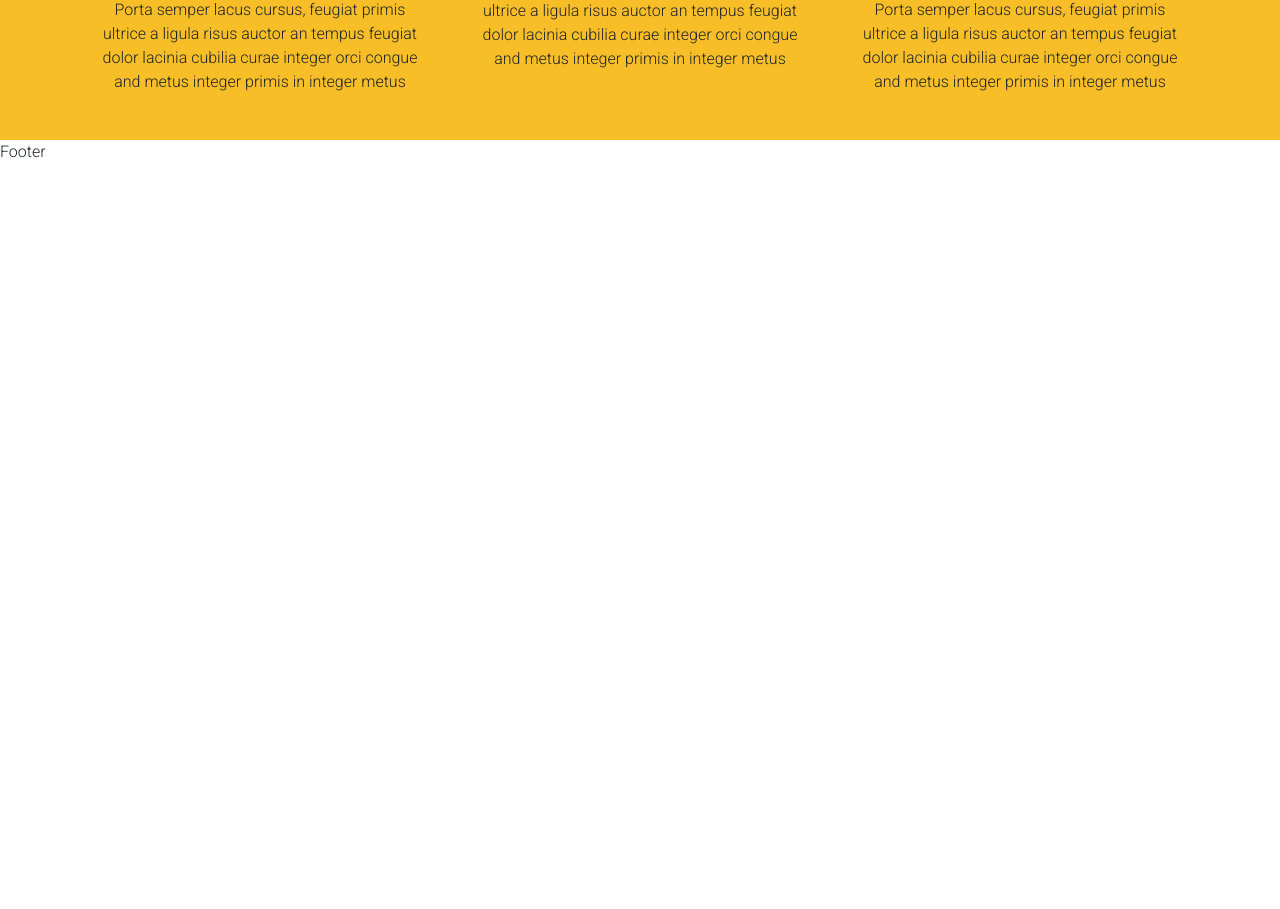
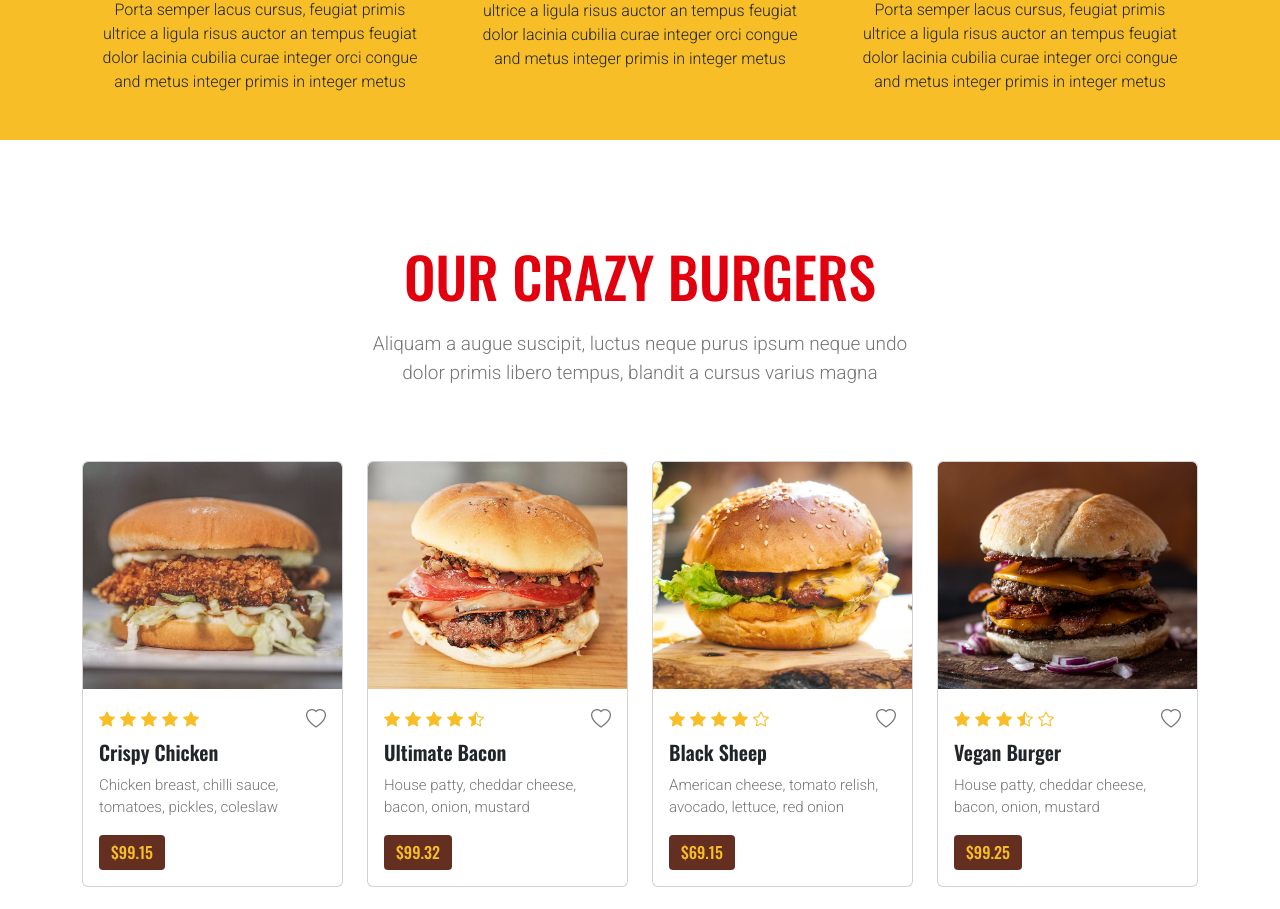
Before and after one commit to Ayushrai83/Gurukul-Restaurant, a React (Create React App) app: page / in a window 1280 px wide. Shown: the part 1856-2765 px from the top of the page. Before the commit the page ends 2020 px from the top, so only its background shows below. Built offline with nearby package versions, Linux system fonts and the light colour scheme.

Commit message:
Added Section 3 Our Menu

```diff
--- /dev/null
+++ b/src/components/Layouts/Cards.js
@@ -0,0 +1,40 @@
+import React from "react";
+import { Col, Card } from "react-bootstrap";
+import { Link } from "react-router-dom";
+
+function Cards({ image, rating, title, paragraph, price, renderRatingIcons }) {
+  return (
+    <Col sm={6} lg={4} xl={3} className="mb-4">
+      <Card className="overflow-hidden">
+        <div className="overflow-hidden">
+          <Card.Img variant="top" src={image} />
+        </div>
+        <Card.Body>
+          <div className="d-flex align-items-center justify-content-between">
+            <div className="item_rating">{renderRatingIcons(rating)}</div>
+            <div className="wishlist">
+              <i class="bi bi-heart"></i>
+            </div>
+          </div>
+
+          <Card.Title>{title}</Card.Title>
+          <Card.Text>{paragraph}</Card.Text>
+
+          <div className="d-flex align-items-center justify-content-between">
+            <div className="menu_price">
+              <h5 className="mb-0">${price}</h5>
+            </div>
+            <div className="add_to_card">
+              <Link to="/">
+                <i class="bi bi-bag me-2"></i>
+                Add To Cart
+              </Link>
+            </div>
+          </div>
+        </Card.Body>
+      </Card>
+    </Col>
+  );
+}
+
+export default Cards;
--- a/src/pages/Home/Home.js
+++ b/src/pages/Home/Home.js
@@ -2,6 +2,7 @@
 import Layout from "../../components/Layouts/Layout";
 import Section1 from "./Section1";
 import Section2 from "./Section2";
+import Section3 from "./Section3";
 
 const Home = () => {
   return (
@@ -12,6 +13,9 @@
 
         {/* Home Section About */}
         <Section2 />
+
+        {/* Home Section Menu */}
+        <Section3 />
       </Layout>
     </>
   );
--- /dev/null
+++ b/src/pages/Home/Section3.js
@@ -0,0 +1,153 @@
+import React from "react";
+import { Container, Row, Col } from "react-bootstrap";
+import Image1 from "../../assets/menu/burger-11.jpg";
+import Image2 from "../../assets/menu/burger-12.jpg";
+import Image3 from "../../assets/menu/burger-13.jpg";
+import Image4 from "../../assets/menu/burger-14.jpg";
+import Image5 from "../../assets/menu/burger-15.jpg";
+import Image6 from "../../assets/menu/burger-16.jpg";
+import Image7 from "../../assets/menu/burger-17.jpg";
+import Image8 from "../../assets/menu/burger-18.jpg";
+import Cards from "../../components/Layouts/Cards";
+import { Link } from "react-router-dom";
+
+// Mock Data Cards
+const mockData = [
+  {
+    id: "0001",
+    image: Image1,
+    title: "Crispy Chicken",
+    paragraph: "Chicken breast, chilli sauce, tomatoes, pickles, coleslaw",
+    rating: 5,
+    price: 99.15,
+  },
+  {
+    id: "0002",
+    image: Image2,
+    title: "Ultimate Bacon",
+    paragraph: "House patty, cheddar cheese, bacon, onion, mustard",
+    rating: 4.5,
+    price: 99.32,
+  },
+  {
+    id: "0003",
+    image: Image3,
+    title: "Black Sheep",
+    paragraph: "American cheese, tomato relish, avocado, lettuce, red onion",
+    rating: 4,
+    price: 69.15,
+  },
+  {
+    id: "0004",
+    image: Image4,
+    title: "Vegan Burger",
+    paragraph: "House patty, cheddar cheese, bacon, onion, mustard",
+    rating: 3.5,
+    price: 99.25,
+  },
+  {
+    id: "0005",
+    image: Image5,
+    title: "Double Burger",
+    paragraph: "2 patties, cheddar cheese, mustard, pickles, tomatoes",
+    rating: 3.0,
+    price: 59.25,
+  },
+  {
+    id: "0006",
+    image: Image6,
+    title: "Turkey Burger",
+    paragraph: "Turkey, cheddar cheese, onion, lettuce, tomatoes, pickles",
+    rating: 3,
+    price: 79.18,
+  },
+  {
+    id: "0007",
+    image: Image7,
+    title: "Smokey House",
+    paragraph: "patty, cheddar cheese, onion, lettuce, tomatoes, pickles",
+    rating: 2.5,
+    price: 99.19,
+  },
+  {
+    id: "0008",
+    image: Image8,
+    title: "Classic Burger",
+    paragraph: "cheddar cheese, ketchup, mustard, pickles, onion",
+    rating: 2.0,
+    price: 89.12,
+  },
+  // Add more mock data objects as needed
+];
+
+// Rating Logical Data
+const renderRatingIcons = (rating) => {
+  const stars = [];
+
+  for (let i = 0; i < 5; i++) {
+    if (rating > 0.5) {
+      stars.push(<i key={i} className="bi bi-star-fill"></i>);
+      rating--;
+    } else if (rating > 0 && rating < 1) {
+      stars.push(<i key={"half"} className="bi bi-star-half"></i>);
+      rating--;
+    } else {
+      stars.push(<i key={`empty${i}`} className="bi bi-star"></i>);
+    }
+  }
+  return stars;
+};
+
+function Section3() {
+  return (
+    <section className="menu_section">
+      <Container>
+        <Row>
+          <Col lg={{ span: 8, offset: 2 }} className="text-center mb-5">
+            <h2>OUR CRAZY BURGERS</h2>
+            <p className="para">
+              Aliquam a augue suscipit, luctus neque purus ipsum neque undo
+              dolor primis libero tempus, blandit a cursus varius magna
+            </p>
+          </Col>
+        </Row>
+        <Row>
+          {mockData.map((cardData, index) => (
+            <Cards
+              key={index}
+              image={cardData.image}
+              rating={cardData.rating}
+              title={cardData.title}
+              paragraph={cardData.paragraph}
+              price={cardData.price}
+              renderRatingIcons={renderRatingIcons}
+            />
+          ))}
+        </Row>
+
+        <Row className="pt-5">
+          <Col sm={6} lg={5}>
+            <div className="ads_box ads_img1 mb-5 mb-md-0">
+              <h4 className="mb-0">GET YOUR FREE</h4>
+              <h5>CHEESE FRIES</h5>
+              <Link to="/" className="btn btn_red px-4 rounded-0">
+                Learn More
+              </Link>
+            </div>
+          </Col>
+          <Col sm={6} lg={7}>
+            <div className="ads_box ads_img2">
+              <h4 className="mb-0">GET YOUR FREE</h4>
+              <h5>CHEESE FRIES</h5>
+              <Link to="/" className="btn btn_red px-4 rounded-0">
+                Learn More
+              </Link>
+            </div>
+          </Col>
+        </Row>
+      </Container>
+    </section>
+  );
+}
+
+export default Section3;
```
